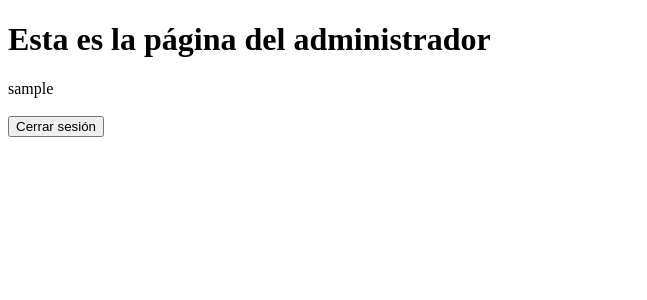
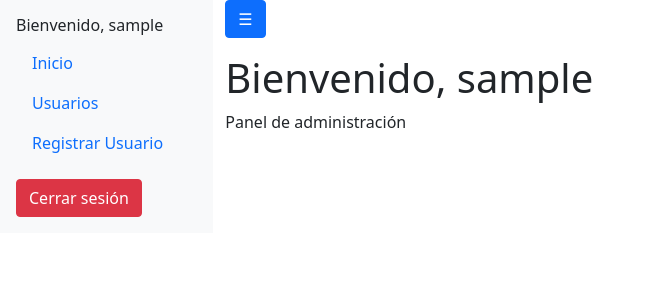
Before and after one commit to dabidop/PHP_wp, a PHP site: page /admin.php in a window 1280 px wide. Shown: the top 300 px of the page, without its empty margins (0-647 px from the left). Run offline with PHP 8.4, Linux system fonts and the light colour scheme; the visitor is signed in with stand-in values (Sample User, id 1).

Commit message:
sidebar - modularización

```diff
--- a/login_roles/admin.php
+++ b/login_roles/admin.php
@@ -1,36 +1,68 @@
 <?php
-
 session_start();
-
+if (!isset($_SESSION["username"]) || $_SESSION["role"] !== "admin") {
+    header("Location: login.php");
+    exit();
+}
 ?>
 
 <!DOCTYPE html>
 <html lang="en">
+
 <head>
     <meta charset="UTF-8">
     <meta name="viewport" content="width=device-width, initial-scale=1.0">
-    <title>Administrador</title>
+    <title>Panel de Administrador</title>
+    <link href="https://cdn.jsdelivr.net/npm/bootstrap@5.0.2/dist/css/bootstrap.min.css" rel="stylesheet" integrity="sha384-EVSTQN3/azprG1Anm3QDgpJLIm9Nao0Yz1ztcQTwFspd3yD65VohhpuuCOmLASjC" crossorigin="anonymous">
+    <link rel="stylesheet" href="style.css">
 </head>
+
 <body>
-    <h1>
-        Esta es la página del administrador
-    </h1>
+
+    <div class="container-fluid">
+        <div class="row">
+            <!-- Sidebar -->
+            <?php include("sidebar.php"); ?>
+
+            <!-- Main Content -->
+
+            <div id="content" class="col-md-9">
+                <button id="toggleSidebar" class="btn btn-primary mb-3">☰</button>
+                <h1>Bienvenido, <?php echo $_SESSION["username"]; ?></h1>
+                <p>Panel de administración</p>
+            </div>
+        </div>
+    </div>
+
+    <script>
+        // JavaScript para alternar el sidebar con persistencia
+        const sidebar = document.getElementById('sidebar');
+        const content = document.getElementById('content');
+        const toggleBtn = document.getElementById('toggleSidebar');
+
+        // Cargar el estado guardado
+        const sidebarState = localStorage.getItem('sidebarState');
+        if (sidebarState === 'hidden') {
+            sidebar.classList.add('hidden');
+            content.classList.add('expanded');
+        }
+
+        // Alternar y guardar el estado
+        toggleBtn.addEventListener('click', () => {
+            sidebar.classList.toggle('hidden');
+            content.classList.toggle('expanded');
+            localStorage.setItem('sidebarState', sidebar.classList.contains('hidden') ? 'hidden' : 'visible');
+        });
+    </script>
 
     <?php
-    echo $_SESSION["username"];
-
-    ?>
-    <form method="POST">
-    <br><button type="submit" method="POST" name="logout2" >Cerrar sesión</button>
-    </form>
-    <?php
-
-    if (isset($_POST["logout2"])) {
+    if (isset($_POST["logout"])) {
         session_destroy();
         header("Location: login.php");
         exit();
     }
+    ?>
 
-    ?>
 </body>
+
 </html>
--- /dev/null
+++ b/login_roles/sidebar.php
@@ -0,0 +1,17 @@
+<div class="col-md-2 bg-light p-3" id="sidebar">
+    <h6><?php echo "Bienvenido, " . $_SESSION["username"]; ?></h6>
+    <ul class="nav flex-column">
+        <li class="nav-item">
+            <a class="nav-link active" href="admin.php">Inicio</a>
+        </li>
+        <li class="nav-item">
+            <a class="nav-link" href="list_users.php">Usuarios</a>
+        </li>
+        <li class="nav-item">
+            <a class="nav-link" href="register.php">Registrar Usuario</a>
+        </li>
+    </ul>
+    <form method="POST">
+        <button type="submit" name="logout" class="btn btn-danger mt-3">Cerrar sesión</button>
+    </form>
+</div>
--- /dev/null
+++ b/login_roles/style.css
@@ -0,0 +1,15 @@
+/* Ajustes para el sidebar */
+#sidebar {
+    transition: all 0.3s ease;
+}
+#sidebar.hidden {
+    margin-left: -230px;
+    /* Oculta el sidebar */
+}
+#content {
+    transition: all 0.3s ease;
+}
+#content.expanded {
+    margin-left: 0;
+    /* Expande el contenido principal */
+}
```
Also changed, not shown: login_roles/db.php (added, +19 -0 lines), login_roles/login.php (+19 -8 lines), login_roles/register.php (added, +54 -0 lines), login_roles/list_users.php (added).
